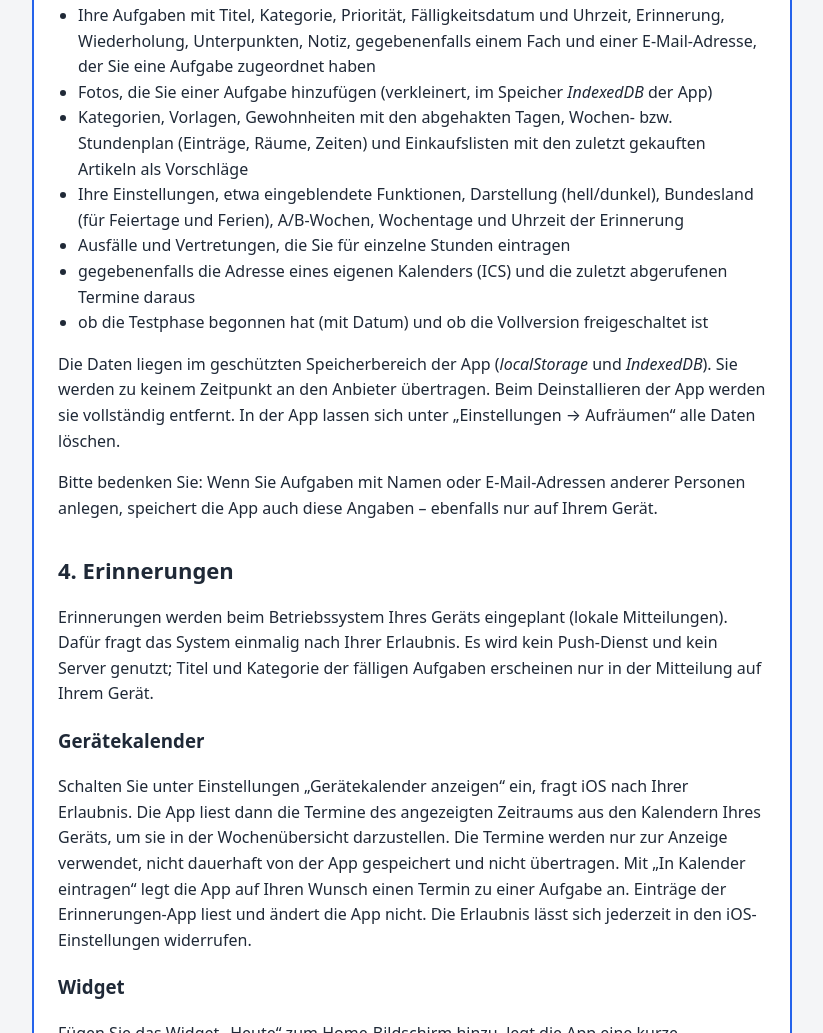
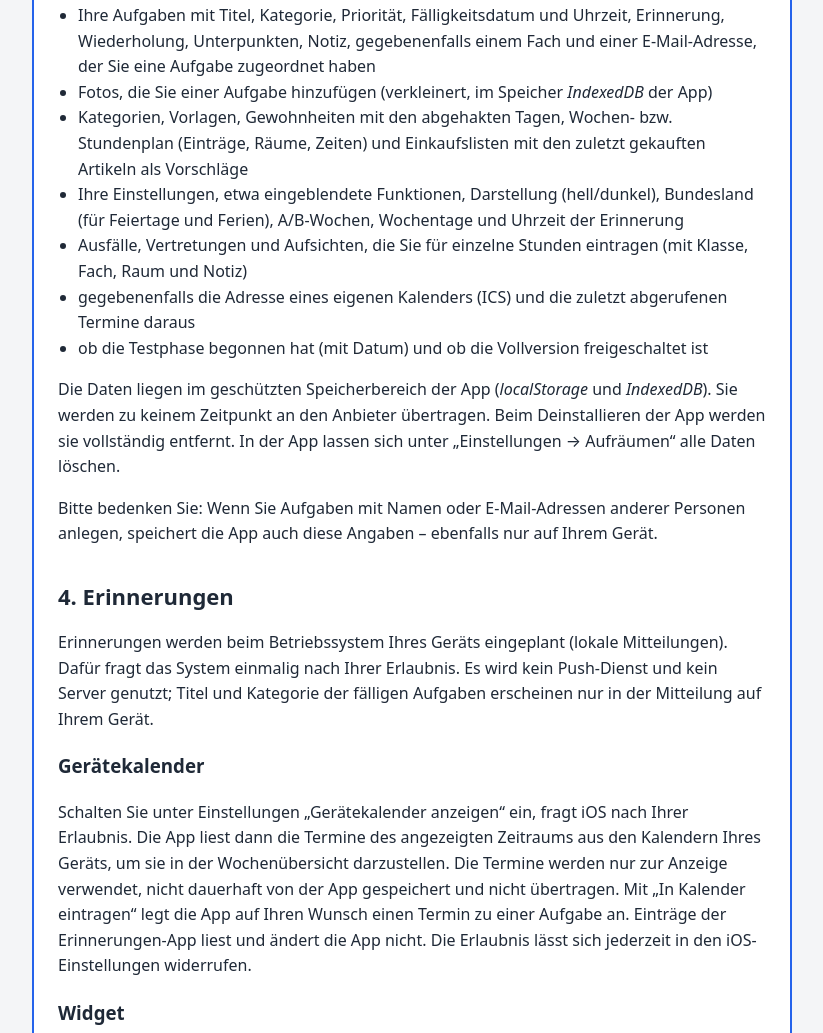
Before and after one commit to simaehlmann-cloud/ToDo-Organizer, a website: page docs/todo-organizer/datenschutz.html in a window 1280 px wide. Shown: the part 806-1839 px from the top of the page, without its empty margins (228-1051 px from the left). Drawn offline with Linux system fonts and the light colour scheme.

Commit message:
Add files via upload

```diff
--- a/docs/todo-organizer/datenschutz.html
+++ b/docs/todo-organizer/datenschutz.html
@@ -67,7 +67,7 @@ von Daten an Dritte.
 <li>Kategorien, Vorlagen, Gewohnheiten mit den abgehakten Tagen, Wochen- bzw. Stundenplan
   (Einträge, Räume, Zeiten) und Einkaufslisten mit den zuletzt gekauften Artikeln als Vorschläge</li>
 <li>Ihre Einstellungen, etwa eingeblendete Funktionen, Darstellung (hell/dunkel), Bundesland (für Feiertage und Ferien), A/B-Wochen, Wochentage und Uhrzeit der Erinnerung</li>
-<li>Ausfälle und Vertretungen, die Sie für einzelne Stunden eintragen</li>
+<li>Ausfälle, Vertretungen und Aufsichten, die Sie für einzelne Stunden eintragen (mit Klasse, Fach, Raum und Notiz)</li>
 <li>gegebenenfalls die Adresse eines eigenen Kalenders (ICS) und die zuletzt abgerufenen Termine daraus</li>
 <li>ob die Testphase begonnen hat (mit Datum) und ob die Vollversion freigeschaltet ist</li>
 </ul>
```
